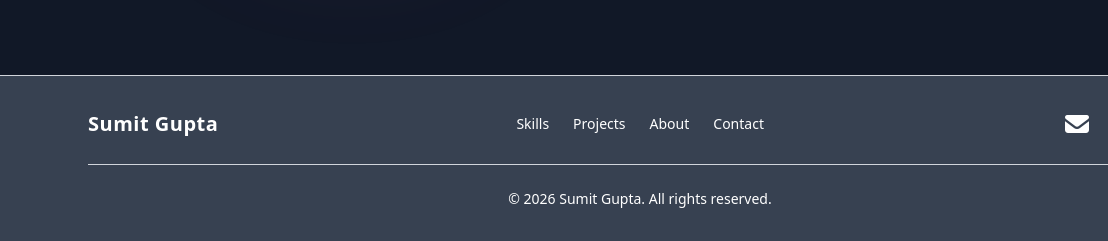
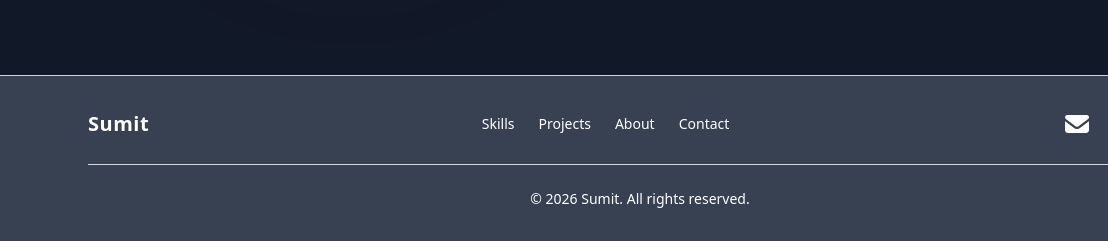
Before and after one commit to sumitt-cloud/portfolio, a plain HTML site: page About.html in a window 1280 px wide. Shown: the part 769-1010 px from the top of the page, 0-1108 px from the left. Drawn offline with nearby package versions, Linux system fonts and the light colour scheme.

Commit message:
adjjusting footer

```diff
--- a/About.html
+++ b/About.html
@@ -129,7 +129,7 @@
 
       <!-- Logo / Name -->
       <h2 class="text-xl font-semibold tracking-wide hover:text-blue-400 transition duration-300 transform hover:scale-150 hover:drop-shadow-[0_0_10px_rgba(255,255,255,0.5)] text-white dark:text-gray-900"">
-        Sumit Gupta
+        Sumit
       </h2>
 
       <!-- Navigation Links -->
@@ -161,7 +161,7 @@
 
     <!-- Bottom Section -->
     <p class="text-center text-sm text-gray-600 dark:text-gray-400 text-white dark:text-gray-900">
-      © 2026 Sumit Gupta. All rights reserved.
+      © 2026 Sumit. All rights reserved.
     </p>
 
   </div>
```
Also changed, not shown: Contact.html (+1 -1 lines), Projects.html (+2 -2 lines), Skills.html (+2 -2 lines), index.html (+2 -2 lines).
